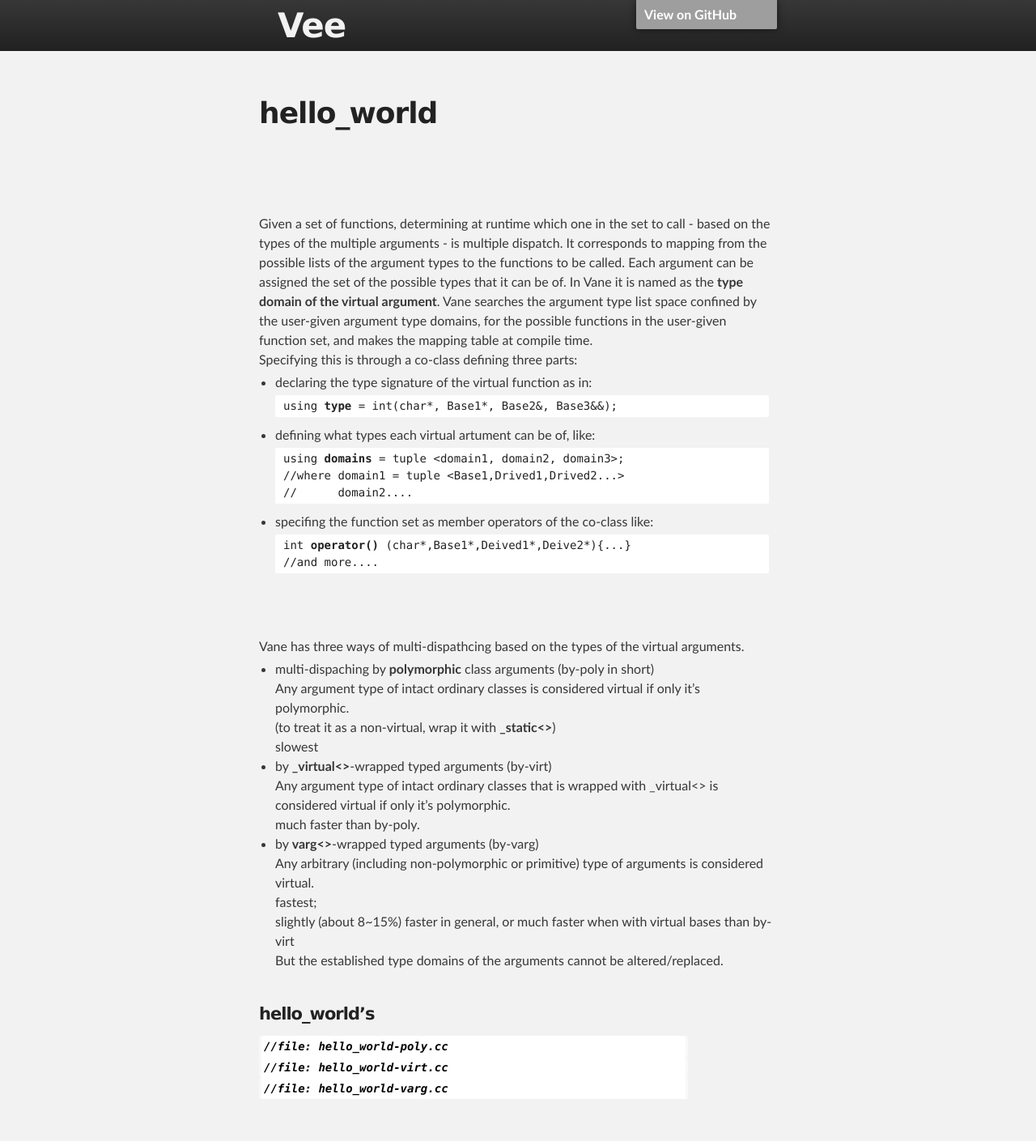
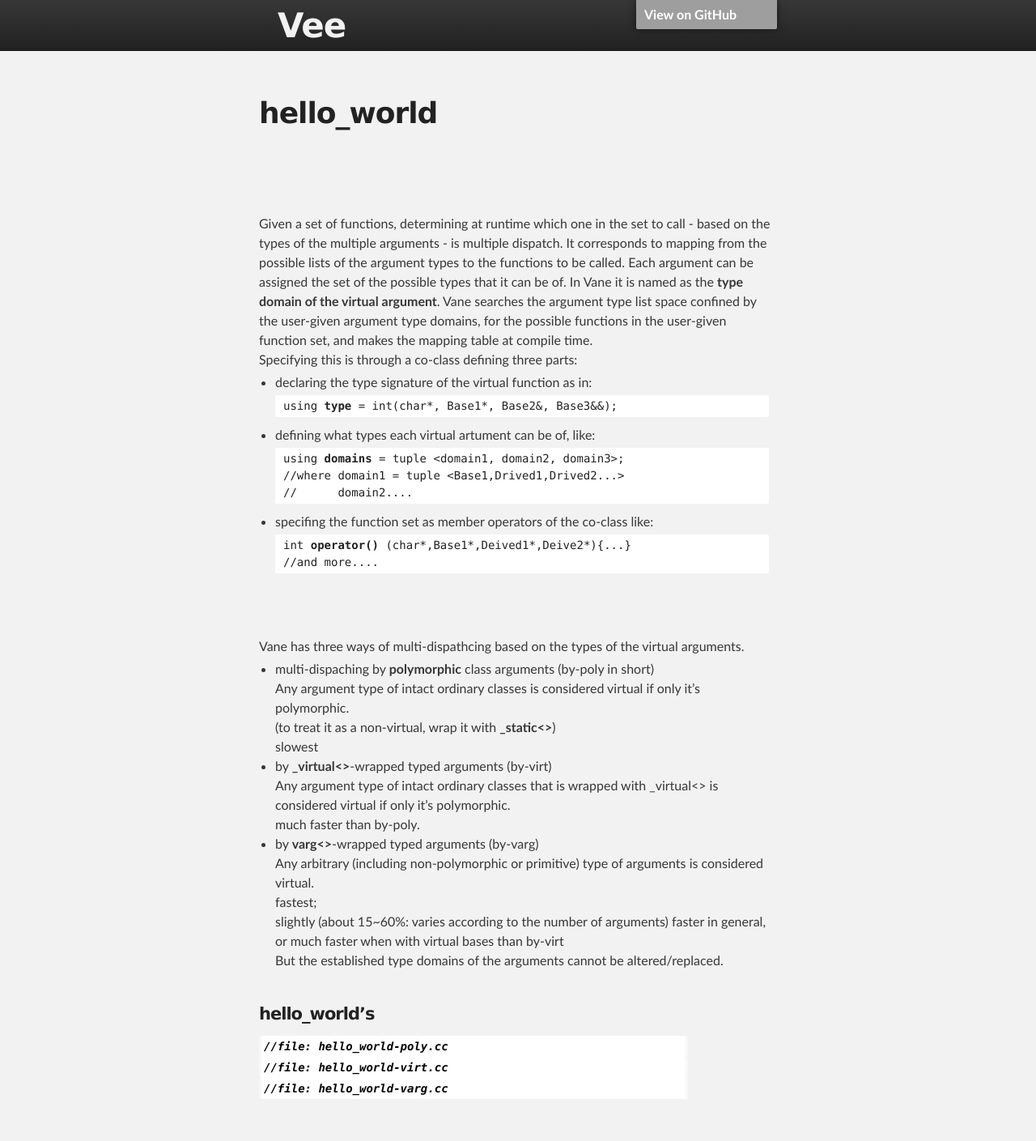
Before and after one commit to tmp2tmp/eee, a Jekyll site: the page built from docs/hello_world.md, in a window 1280 px wide. Shown: the whole page at 81% size. Built offline with Jekyll 4.4.1, drawn with Linux system fonts in a browser that asks for light colours; our own code applies the rules of GitHub Pages for plain Markdown files; the repository's description, which GitHub fills in, is left out; grey boxes are pictures that could not be loaded.

Commit message:
Update hello_world.md

```diff
--- a/docs/hello_world.md
+++ b/docs/hello_world.md
@@ -46,7 +46,7 @@ Vane has three ways of multi-dispathcing based on the types of the virtual argum
 - by **varg<>**-wrapped typed arguments (by-varg)
   Any arbitrary (including non-polymorphic or primitive) type of arguments is considered virtual.
   fastest;
-  slightly (about 8~15%) faster in general, or much faster when with virtual bases than by-virt
+  slightly (about 15~60%: varies according to the number of arguments) faster in general, or much faster when with virtual bases than by-virt
   But the established type domains of the arguments cannot be altered/replaced.
 &nbsp;
 &nbsp;
```
